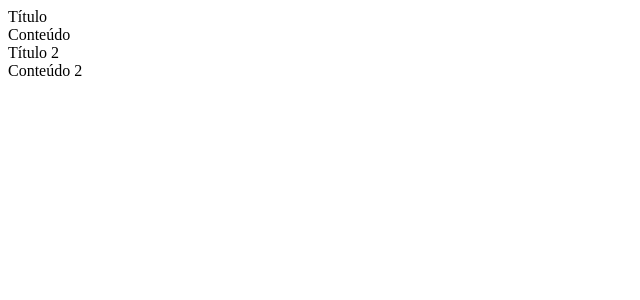
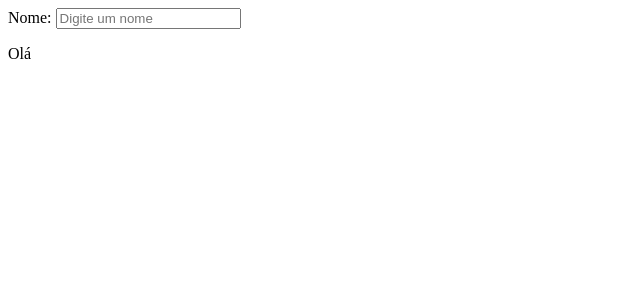
Before and after one commit to AllanSouza23/letscode, a React (Create React App) app in the folder reactComponentesTipoClasse/meu-app/: page / in a window 1280 px wide. Shown: the top 300 px of the page, without its empty margins (0-640 px from the left). Built offline with nearby package versions, Linux system fonts and the light colour scheme.

Commit message:
Criando estados em React

```diff
--- /dev/null
+++ b/reactComponentesTipoClasse/meu-app/src/components/App3.js
@@ -0,0 +1,29 @@
+import React from 'react';
+
+export class App3 extends React.Component {
+  constructor(props) {
+    super(props);
+    // O construtor é a única parte do nosso código que iniciamos um estado. Vale destacar que podemos sem problema algum alterar um estado sem necessáriamente comprometer o outro. Abaixo, modificamos o valor de nome, mas a idade permanece inalterada
+    this.state = {nome: '', idade: 19};
+  }
+
+  // Para alterar um valor de estado, podemos escrever funções acionadas por algum evento
+  changeName = (event) => {
+    this.setState({nome: event.target.value})
+  }
+
+  render() {
+    return (
+      <>
+        <label htmlFor="nome">Nome: </label>
+        <input
+          type="text"
+          placeholder="Digite um nome"
+          onChange={this.changeName}
+          value={this.state.nome}
+        />
+        <p>Olá { this.state.nome }</p>
+      </>
+    );
+  }
+}
--- a/reactComponentesTipoClasse/meu-app/src/index.js
+++ b/reactComponentesTipoClasse/meu-app/src/index.js
@@ -2,17 +2,19 @@ import React from 'react';
 import ReactDOM from 'react-dom';
 import App from './components/App';
 import App2 from './components/App2';
+import { App3 } from './components/App3';
 import reportWebVitals from './reportWebVitals';
 
 ReactDOM.render(
   <React.StrictMode>
     {/* As props são passadas como atributos de uma tag/componente no React */}
-    <App2 title="Título">
+    {/* <App2 title="Título">
       Conteúdo
     </App2>
     <App2 title="Título 2">
       Conteúdo 2
-    </App2>
+    </App2> */}
+    <App3></App3>
   </React.StrictMode>,
   document.getElementById('root')
 );
```
